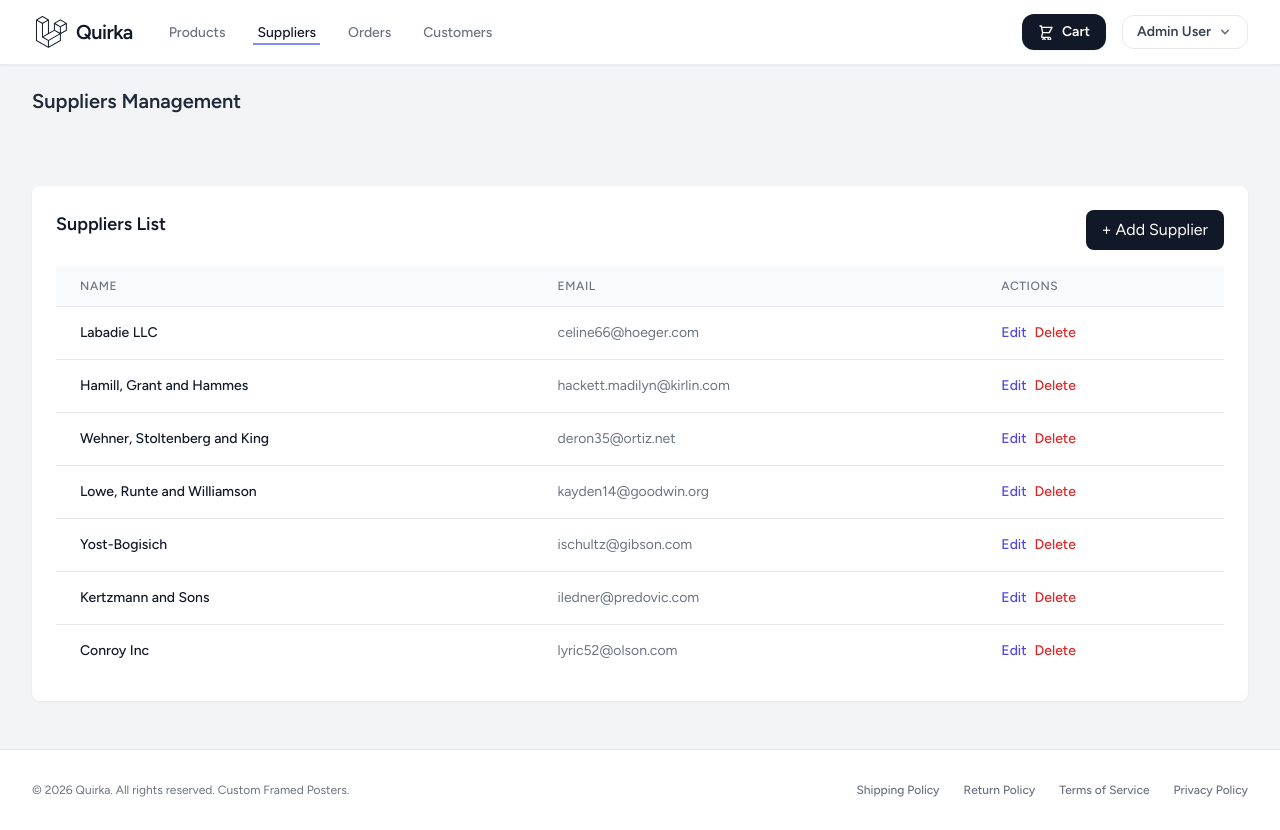
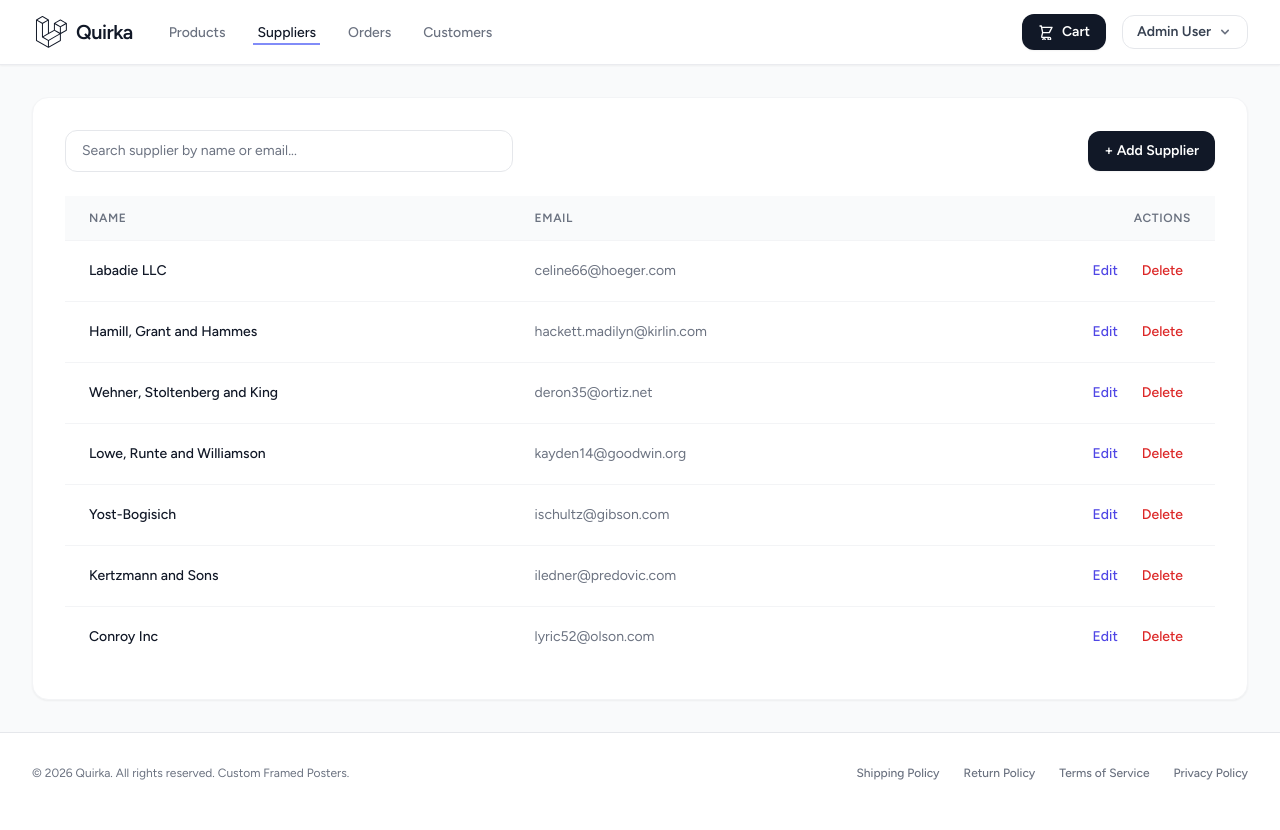
Before and after one commit to mahdyyy93/quirka, a Laravel app: page /suppliers in a window 1280 px wide. After the commit the page ends 780 px from the top, so only its background shows below. Run offline with Laravel 12, Linux system fonts and the light colour scheme; a user stored in the database is signed in; data comes from the database, SQL or seed files in the repository; style sheets or scripts are compiled from the project's sources; some libraries are stand-ins or nearby versions.

Commit message:
enhance design

```diff
--- a/resources/views/cart.blade.php
+++ b/resources/views/cart.blade.php
@@ -1,6 +1,6 @@
 <x-app-layout>
-    <div class="py-10 bg-gray-50 min-h-screen">
-        <div class="max-w-7xl mx-auto sm:px-6 lg:px-8">
+    <div class="py-8">
+        <div class="max-w-[1600px] mx-auto px-4 sm:px-6 lg:px-8">
 
             <div class="mb-8">
                 <h1 class="text-3xl font-extrabold text-gray-900 tracking-tight">Shopping Cart</h1>
--- a/resources/views/layouts/app.blade.php
+++ b/resources/views/layouts/app.blade.php
@@ -14,17 +14,12 @@
         <!-- Scripts -->
         @vite(['resources/css/app.css', 'resources/js/app.js'])
     </head>
-    <body class="font-sans antialiased">
-        <div class="min-h-screen bg-gray-100 flex flex-col justify-between">
+    <body class="font-sans antialiased bg-gray-50 text-gray-900">
+        <div class="min-h-screen bg-gray-50 flex flex-col justify-between">
             @include('layouts.navigation')
 
             <!-- Page Content -->
             <main class="flex-grow">
-                @isset($header)
-                    <div class="max-w-7xl mx-auto py-6 px-4 sm:px-6 lg:px-8">
-                        {{ $header }}
-                    </div>
-                @endisset
                 {{ $slot }}
             </main>
 
--- a/resources/views/my-orders.blade.php
+++ b/resources/views/my-orders.blade.php
@@ -1,6 +1,6 @@
 <x-app-layout>
-    <div class="py-12">
-        <div class="max-w-5xl mx-auto sm:px-6 lg:px-8 space-y-6">
+    <div class="py-8">
+        <div class="max-w-[1600px] mx-auto px-4 sm:px-6 lg:px-8 space-y-6">
             <div class="mb-4">
                 <h1 class="text-3xl font-extrabold text-gray-900 tracking-tight">My Orders</h1>
                 <p class="text-sm text-gray-500 mt-1">Track and manage your recent framed poster orders.</p>
--- a/resources/views/order-confirmation.blade.php
+++ b/resources/views/order-confirmation.blade.php
@@ -1,6 +1,6 @@
 <x-app-layout>
-    <div class="py-12 bg-gray-50 min-h-screen">
-        <div class="max-w-4xl mx-auto sm:px-6 lg:px-8 space-y-8">
+    <div class="py-8 bg-gray-50 min-h-screen">
+        <div class="max-w-[1600px] mx-auto px-4 sm:px-6 lg:px-8 space-y-8">
 
             <!-- Success Header Banner -->
             <div class="bg-white rounded-2xl p-8 border border-gray-100 shadow-sm text-center space-y-3">
--- a/resources/views/shop.blade.php
+++ b/resources/views/shop.blade.php
@@ -1,6 +1,6 @@
 <x-app-layout>
     <div class="py-10">
-        <div class="max-w-7xl mx-auto sm:px-6 lg:px-8">
+        <div class="max-w-[1600px] mx-auto sm:px-6 lg:px-8">
             <div class="mb-8">
                 <h1 class="text-3xl font-extrabold text-gray-900 tracking-tight">Custom Framed Art Prints</h1>
                 <p class="text-sm text-gray-500 mt-1">Museum-quality posters & custom frames, printed on demand.</p>
--- a/resources/views/suppliers.blade.php
+++ b/resources/views/suppliers.blade.php
@@ -1,31 +1,24 @@
 <x-app-layout>
-    <x-slot name="header">
-        <h2 class="font-semibold text-xl text-gray-800 leading-tight">
-            {{ __('Suppliers Management') }}
-        </h2>
-    </x-slot>
+    <div class="py-8">
+        <div class="max-w-[1600px] mx-auto px-4 sm:px-6 lg:px-8">
+            <div class="bg-white rounded-2xl border border-gray-100 shadow-sm p-6 sm:p-8">
+                <div class="flex flex-col sm:flex-row justify-between items-start sm:items-center gap-4 mb-6">
+                    <input type="text" id="searchInput" oninput="filterSuppliers()" placeholder="Search supplier by name or email..." class="border border-gray-200 rounded-xl px-4 py-2.5 text-sm w-full max-w-md focus:ring-2 focus:ring-gray-900 focus:outline-none">
+                    <button onclick="openModal()" class="bg-gray-900 text-white text-sm font-semibold px-4 py-2.5 rounded-xl shadow-sm hover:bg-gray-800 transition-all shrink-0">
+                        + Add Supplier
+                    </button>
+                </div>
 
-    <div class="py-12">
-        <div class="max-w-7xl mx-auto sm:px-6 lg:px-8">
-            <div class="bg-white overflow-hidden shadow-sm sm:rounded-lg">
-                <div class="p-6 text-gray-900 overflow-x-auto">
-
-                    <div class="flex justify-between mb-4">
-                        <h3 class="text-lg font-bold">Suppliers List</h3>
-                        <button onclick="openModal()" class="bg-gray-900 text-white px-4 py-2 rounded-lg hover:bg-gray-700 transition">
-                            + Add Supplier
-                        </button>
-                    </div>
-
-                    <table id="suppliersTable" class="min-w-full divide-y divide-gray-200">
-                        <thead class="bg-gray-50">
+                <div class="overflow-x-auto">
+                    <table id="suppliersTable" class="w-full text-left border-collapse">
+                        <thead class="bg-gray-50 text-gray-500 uppercase text-xs tracking-wider border-b border-gray-100">
                             <tr>
-                                <th class="px-6 py-3 text-left text-xs font-medium text-gray-500 uppercase tracking-wider">Name</th>
-                                <th class="px-6 py-3 text-left text-xs font-medium text-gray-500 uppercase tracking-wider">Email</th>
-                                <th class="px-6 py-3 text-left text-xs font-medium text-gray-500 uppercase tracking-wider">Actions</th>
+                                <th class="px-6 py-3.5 font-semibold">Name</th>
+                                <th class="px-6 py-3.5 font-semibold">Email</th>
+                                <th class="px-6 py-3.5 font-semibold text-right">Actions</th>
                             </tr>
                         </thead>
-                        <tbody class="bg-white divide-y divide-gray-200"></tbody>
+                        <tbody class="divide-y divide-gray-100 text-sm text-gray-700"></tbody>
                     </table>
                 </div>
             </div>
@@ -34,46 +27,65 @@
 
     <!-- Modal -->
     <div id="supplierModal" class="fixed inset-0 bg-gray-600 bg-opacity-50 hidden flex items-center justify-center z-50">
-        <div class="bg-white rounded-lg p-6 w-96 shadow-xl">
+        <div class="bg-white rounded-xl p-6 w-96 shadow-xl">
             <h3 id="modalTitle" class="text-lg font-bold mb-4">Add Supplier</h3>
 
             <form id="supplierForm" onsubmit="saveSupplier(event)">
                 <input type="hidden" id="supplierId">
                 <div class="mb-4">
                     <label class="block text-sm font-medium text-gray-700">Name</label>
-                    <input type="text" id="supplierName" required class="mt-1 w-full border border-gray-300 rounded px-3 py-2">
+                    <input type="text" id="supplierName" required class="mt-1 w-full border border-gray-300 rounded-lg px-3 py-2 text-sm focus:ring-2 focus:ring-gray-900">
                 </div>
                 <div class="mb-4">
                     <label class="block text-sm font-medium text-gray-700">Email</label>
-                    <input type="email" id="supplierEmail" required class="mt-1 w-full border border-gray-300 rounded px-3 py-2">
+                    <input type="email" id="supplierEmail" required class="mt-1 w-full border border-gray-300 rounded-lg px-3 py-2 text-sm focus:ring-2 focus:ring-gray-900">
                 </div>
                 <div class="flex justify-end gap-2">
-                    <button type="button" onclick="closeModal()" class="bg-gray-200 text-gray-800 px-4 py-2 rounded hover:bg-gray-300">Cancel</button>
-                    <button type="submit" class="bg-gray-900 text-white px-4 py-2 rounded hover:bg-gray-700">Save</button>
+                    <button type="button" onclick="closeModal()" class="bg-gray-200 text-gray-800 px-4 py-2 rounded-lg text-sm hover:bg-gray-300">Cancel</button>
+                    <button type="submit" class="bg-gray-900 text-white px-4 py-2 rounded-lg text-sm hover:bg-gray-800">Save</button>
                 </div>
             </form>
         </div>
     </div>
 
     <script>
+        let allSuppliers = [];
+
         async function fetchSuppliers() {
             const res = await fetch('/admin/suppliers');
-            const data = await res.json();
+            allSuppliers = await res.json();
+            renderSuppliers(allSuppliers);
+        }
+
+        function renderSuppliers(suppliers) {
             const tbody = document.querySelector('#suppliersTable tbody');
             tbody.innerHTML = '';
 
-            data.forEach(supplier => {
+            if (suppliers.length === 0) {
+                tbody.innerHTML = '<tr><td colspan="3" class="px-6 py-8 text-center text-gray-500">No suppliers found.</td></tr>';
+                return;
+            }
+
+            suppliers.forEach(supplier => {
                 const tr = document.createElement('tr');
                 tr.innerHTML = `
                     <td class="px-6 py-4 whitespace-nowrap text-sm font-medium text-gray-900">${supplier.name}</td>
                     <td class="px-6 py-4 whitespace-nowrap text-sm text-gray-500">${supplier.email}</td>
-                    <td class="px-6 py-4 whitespace-nowrap text-sm font-medium gap-2 flex">
-                        <button class="text-indigo-600 hover:text-indigo-900" onclick="editSupplier(${supplier.id}, '${supplier.name.replace(/'/g, "\\'")}', '${supplier.email}')">Edit</button>
-                        <button class="text-red-600 hover:text-red-900" onclick="deleteSupplier(${supplier.id})">Delete</button>
+                    <td class="px-6 py-4 whitespace-nowrap text-sm font-medium gap-2 flex justify-end">
+                        <button class="text-indigo-600 hover:text-indigo-900 px-2 py-1" onclick="editSupplier(${supplier.id}, '${supplier.name.replace(/'/g, "\\'")}', '${supplier.email}')">Edit</button>
+                        <button class="text-red-600 hover:text-red-900 px-2 py-1" onclick="deleteSupplier(${supplier.id})">Delete</button>
                     </td>
                 `;
                 tbody.appendChild(tr);
             });
+        }
+
+        function filterSuppliers() {
+            const query = document.getElementById('searchInput').value.toLowerCase();
+            const filtered = allSuppliers.filter(s =>
+                s.name.toLowerCase().includes(query) || s.email.toLowerCase().includes(query)
+            );
+            renderSuppliers(filtered);
         }
 
         function openModal() {
@@ -101,15 +113,14 @@
             const name = document.getElementById('supplierName').value;
             const email = document.getElementById('supplierEmail').value;
 
+            const url = id ? `/admin/suppliers/${id}` : '/admin/suppliers';
             const method = id ? 'PUT' : 'POST';
-            const url = id ? `/admin/suppliers/${id}` : '/admin/suppliers';
 
             const res = await fetch(url, {
                 method: method,
                 headers: {
                     'Content-Type': 'application/json',
-                    'X-CSRF-TOKEN': '{{ csrf_token() }}',
-                    'Accept': 'application/json'
+                    'X-CSRF-TOKEN': '{{ csrf_token() }}'
                 },
                 body: JSON.stringify({ name, email })
             });
@@ -118,8 +129,7 @@
                 closeModal();
                 fetchSuppliers();
             } else {
-                const data = await res.json();
-                alert(data.message || 'An error occurred');
+                alert('Error saving supplier');
             }
         }
 
@@ -128,16 +138,13 @@
 
             const res = await fetch(`/admin/suppliers/${id}`, {
                 method: 'DELETE',
-                headers: {
-                    'X-CSRF-TOKEN': '{{ csrf_token() }}',
-                    'Accept': 'application/json'
-                }
+                headers: { 'X-CSRF-TOKEN': '{{ csrf_token() }}' }
             });
 
             if (res.ok) {
                 fetchSuppliers();
             } else {
-                alert('Failed to delete supplier.');
+                alert('Error deleting supplier');
             }
         }
 
```
Also changed, not shown: app/Http/Controllers/Admin/OrderController.php (+9 -0 lines), resources/views/checkout.blade.php (+2 -9 lines), resources/views/customers.blade.php (+17 -26 lines), resources/views/orders.blade.php (+38 -39 lines), resources/views/products.blade.php (+21 -28 lines).
